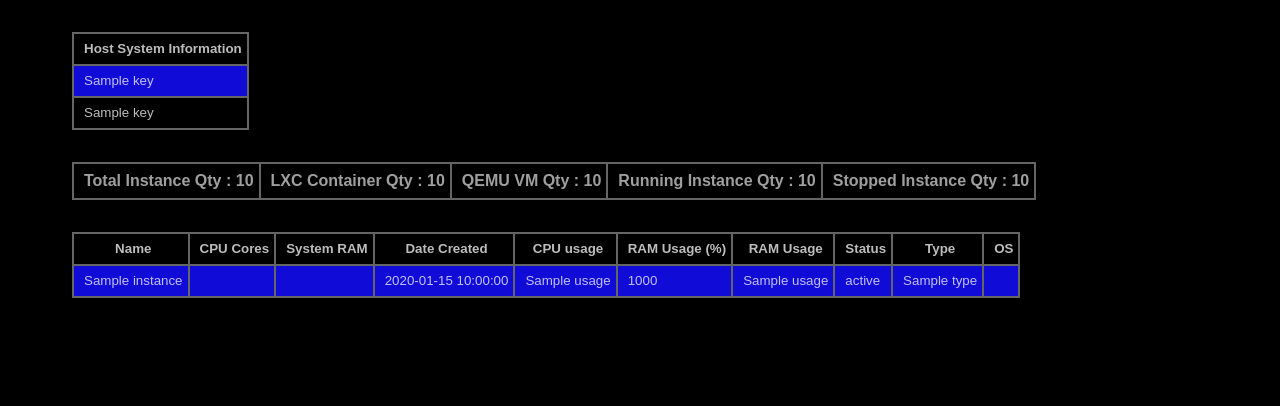
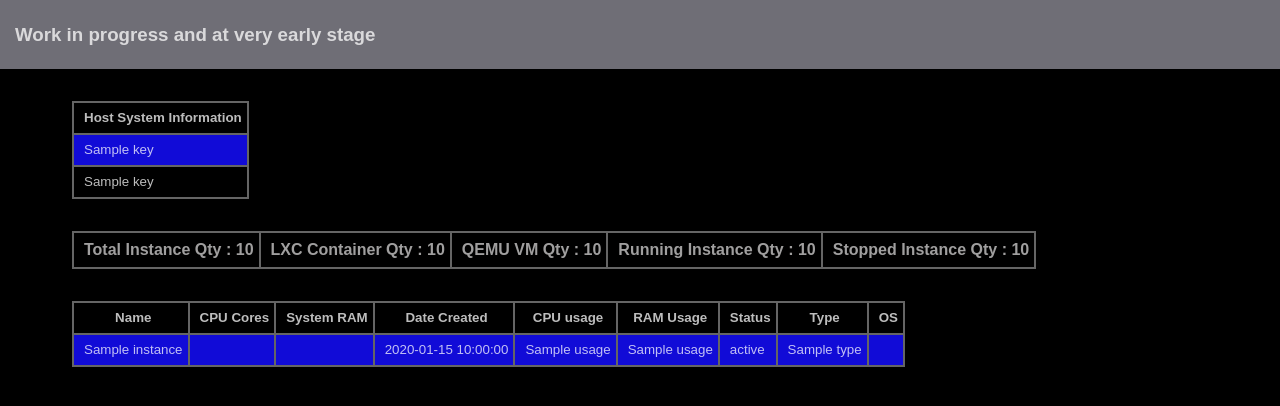
Before and after one commit to akaria2001/Lab2022, a Flask app: template templates/lab.html in a window 1280 px wide. Shown: the part 106-512 px from the top of the page. Run offline with Flask 3, Linux system fonts and the light colour scheme; the template is opened without the code that fills it: most values are stand-ins (such as "Sample title", 1, 10 or a date in 2020).

Commit message:
Bug fix and banner status added

```diff
--- a/static/styles.css
+++ b/static/styles.css
@@ -1,6 +1,11 @@
 #header {
     background: #110bd7;
     padding: 15px 15px;
+}
+
+#header2 {
+    background: #6f6e76;
+    padding: 2px 15px;
 }
 
 h2 {
@@ -31,7 +36,7 @@
 }
 
 .table_row:nth-child(odd) {
-    background-color: #000000;;
+    background-color: #000000;
 }
 
 .table_header {
--- a/templates/lab.html
+++ b/templates/lab.html
@@ -9,6 +9,10 @@
 <div id="header">
     <h2>QEMU VM and LXC Container LAB by Amit Karia</h2>
 </div>
+<div id="header2">
+    <h3>Work in progress and at very early stage</h3>
+</div>
+
 
 <script>
     <!--
@@ -61,7 +65,6 @@
         <th>System RAM</th>
         <th>Date Created</th>
         <th>CPU usage</th>
-        <th>RAM Usage (%)</th>
         <th>RAM Usage</th>
         <th>Status</th>
         <th>Type</th>
@@ -73,7 +76,6 @@
         <td> {{ instance['config']['limits.memory'] }} </td>
         <td> {{ instance['created_at'] }} </td>
         <td> {{ instance['state']['cpu']['usage'] }} </td>
-        <td> {{ instance['state']['memory']['usage'] / instance['state']['memory']['total'] *100 |round|int }} </td>
         <td> {{ instance['state']['memory']['usage'] }} </td>
         <td> {{ instance['state']['status'] }} </td>
         <td> {{ instance['type'] }} </td>
```
